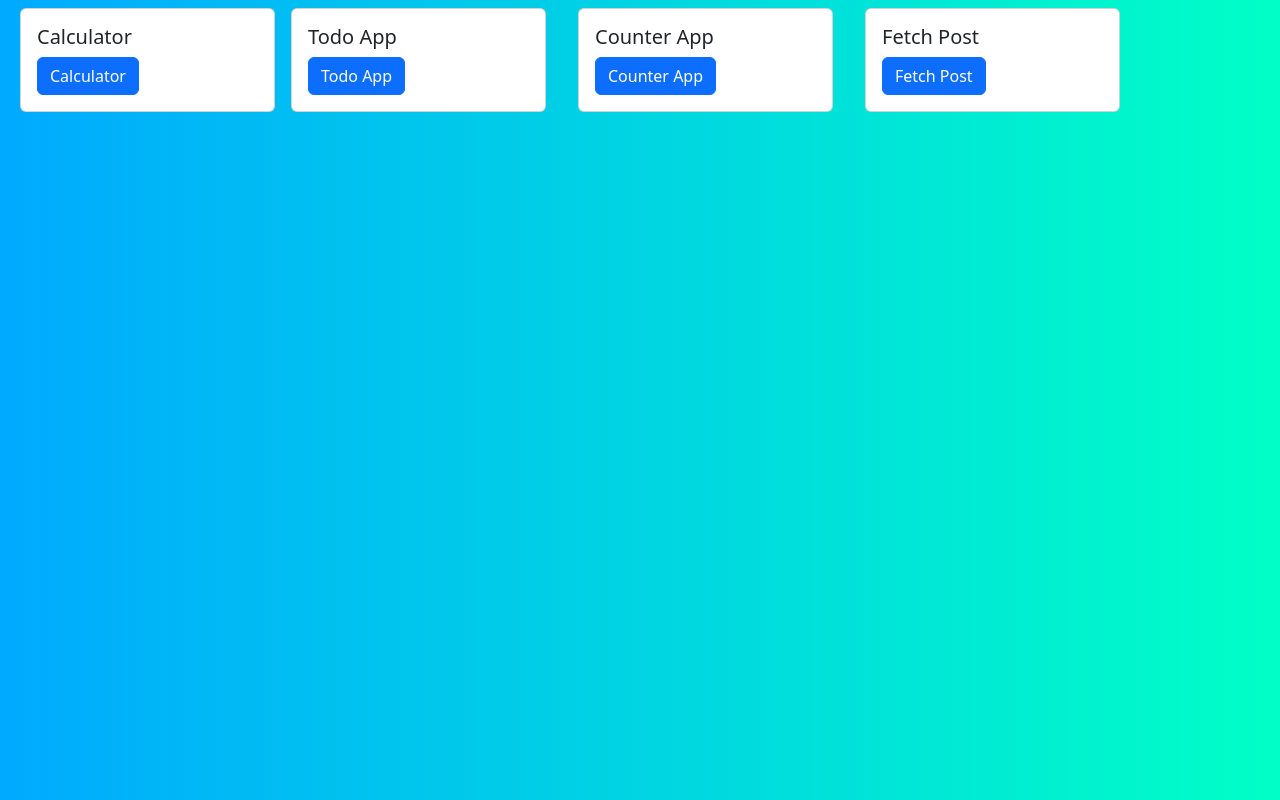
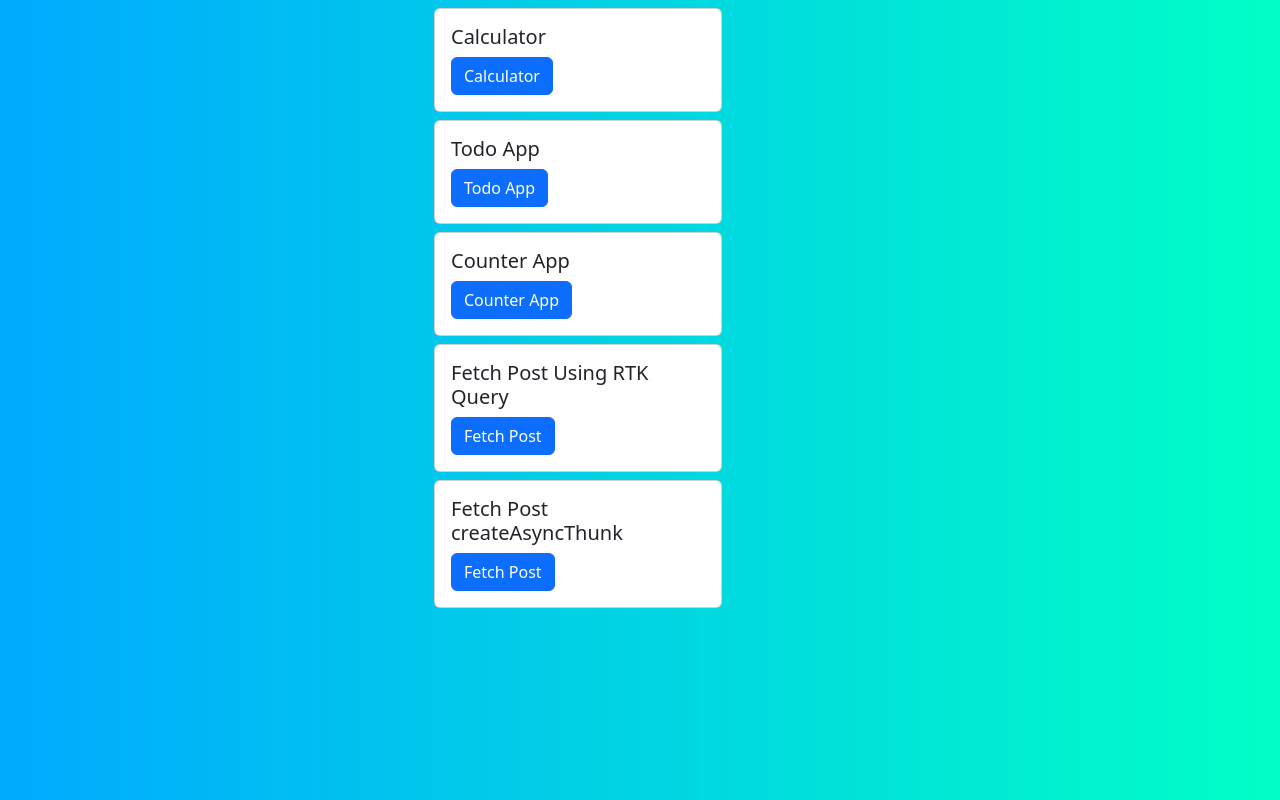
Before and after one commit to pmadhav82/React-redux, a React (Vite) app: page / in a window 1280 px wide. Built offline with nearby package versions, Linux system fonts and the light colour scheme.

Commit message:
card width changed

```diff
--- a/src/App.jsx
+++ b/src/App.jsx
@@ -14,7 +14,7 @@ function App() {
 
 
   return (
-<> <Container className='d-flex m-2 justify-content-center'>
+<> <Container className='d-flex m-2 justify-content-center flex-column align-items-center gap-2'>
 
 <Routes>
   <Route path='/' element = {<HomePage/>}/>
@@ -22,6 +22,7 @@ function App() {
 <Route path='/todo-app' element = {<Todo/>}/>
 <Route path='/counter-app' element = {<Counter/>}/>
 <Route path='/fetch-post' element = {<PostList/>}/>
+<Route path='/fetch-post-asyncThunk' element = {<FetchPost/>}/>
 </Routes>
 
 </Container>
--- a/src/app/HomePage.jsx
+++ b/src/app/HomePage.jsx
@@ -45,7 +45,7 @@ const HomePage = ()=> {
   <Card style={{ width: '18rem',margin: "0 1rem" }}>
 
     <Card.Body>
-      <Card.Title> Fetch Post </Card.Title>
+      <Card.Title> Fetch Post Using RTK Query </Card.Title>
 
       <Button variant="primary">
         <Link className='nav-link' to="/fetch-post">Fetch Post</Link>
@@ -53,6 +53,17 @@ const HomePage = ()=> {
     </Card.Body>
   </Card>
 
+
+  <Card style={{ width: '18rem',margin: "0 1rem" }}>
+
+    <Card.Body>
+      <Card.Title> Fetch Post createAsyncThunk </Card.Title>
+
+      <Button variant="primary">
+        <Link className='nav-link' to="/fetch-post-asyncThunk">Fetch Post</Link>
+        </Button>
+    </Card.Body>
+  </Card>
     </>
   }
 
```
